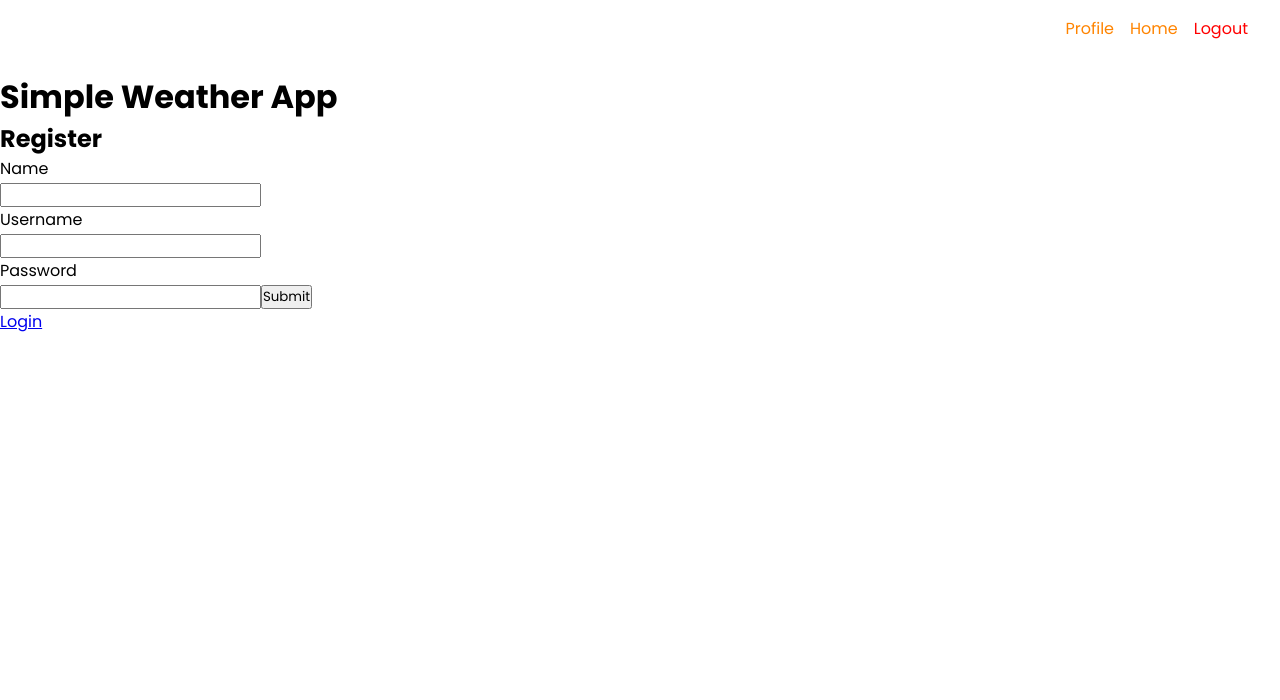
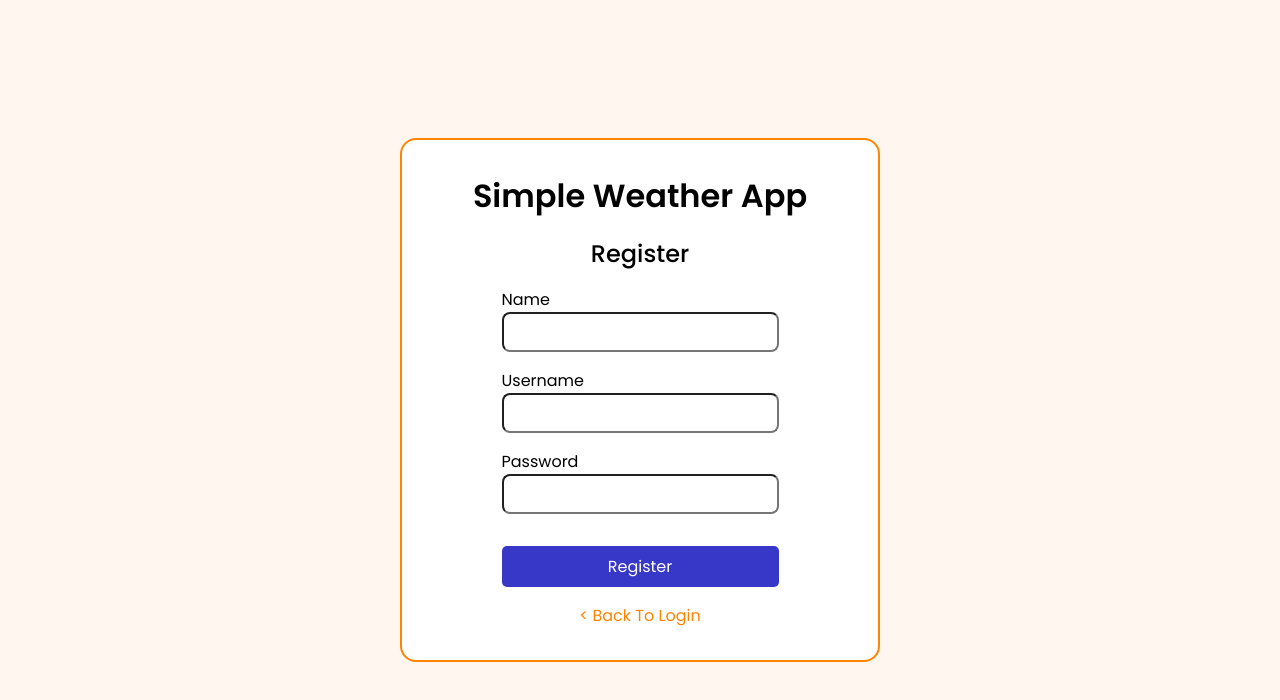
Before and after one commit to mdalamaladm/simple-weather-app, a Nuxt app in the folder client/src/: page /register in a window 1280 px wide. Shown: the top 700 px of the page. Built offline with nearby package versions, Linux system fonts and the light colour scheme.

Commit message:
client: styling the pages

```diff
--- a/client/src/pages/home.vue
+++ b/client/src/pages/home.vue
@@ -1,25 +1,46 @@
 <template>
-  <div>
-    <h2>Welcome, {{ name }} to...</h2>
-    <h1>Simple Weather App</h1>
-    <NuxtLink to="/profile">
-      Tell us more about you
-    </NuxtLink>
+  <div class="home-page">
+    <h2 class="home-page__greeting">
+      Welcome, {{ name }}, to...
+    </h2>
+    <h1 class="home-page__title">
+      Simple Weather App
+    </h1>
+    <div class="home-page__tell-us-wrapper">
+      <NuxtLink to="/profile" class="home-page__tell-us">
+        Tell us more about you
+      </NuxtLink>
+    </div>
     <div v-if="blocked">
-      <p>
+      <p class="home-page__info">
         Unfortunately, We cannot find your current location
       </p>
-      <p>
+      <p class="home-page__info">
         Instead, we will let you know about the weather in Jakarta, Indonesia:
       </p>
-      {{ weather }}
     </div>
-    <div v-else>
-      <p>This is your current weather in your location</p>
-      {{ weather }}
+    <p v-else class="home-page__info">
+      This is your current weather in your location:
+    </p>
+    <div class="home-page__weather">
+      <div class="home-page__weather__main">
+        <img
+          :src="`https://openweathermap.org/img/wn/${weather.icon}@4x.png`"
+          width="200"
+          class="home-page__weather__icon"
+        >
+        <p class="home-page__weather__temp">
+          {{ weather.temperature }}&deg;C
+        </p>
+      </div>
+      <p class="home-page__weather__description">
+        {{ weather.description }}
+      </p>
     </div>
-    <img src="/open-weather.png" alt="">
-    <p>Weather data provided by <a href="https://openweathermap.org/">OpenWeather</a></p>
+    <div class="home-page__attribution">
+      <img src="/open-weather.png" alt="" width="80">
+      <p>Weather data provided by <a href="https://openweathermap.org/" target="_blank" class="home-page__attribution-link">OpenWeather</a></p>
+    </div>
   </div>
 </template>
 
@@ -42,41 +63,106 @@ export default {
         const lat = position.coords.latitude
         const lon = position.coords.longitude
 
-        console.log(lat, lon)
-
         if (lat && lon) {
-          this.weather = await this.$api.$get('/weather', {
-            params: {
-              lat,
-              lon
-            }
-          })
+          this.weather = await this.getWeather(lat, lon)
         } else {
           this.blocked = true
-
-          this.weather = await this.$api.$get('/weather', {
-            params: {
-              lat: 6.2088,
-              lon: 106.8456
-            }
-          })
+          this.weather = await this.getWeather(6.2088, 106.8456)
         }
       },
       async () => {
         this.blocked = true
-
-        this.weather = await this.$api.$get('/weather', {
-          params: {
-            lat: 6.2088,
-            lon: 106.8456
-          }
-        })
+        this.weather = await this.getWeather(6.2088, 106.8456)
       }
     )
+  },
+  methods: {
+    async getWeather (lat, lon) {
+      const data = await this.$api.$get('/weather', {
+        params: { lat, lon }
+      })
+
+      return {
+        description: this.toSpacedPascal(data.weather[0]?.description),
+        icon: data.weather[0]?.icon,
+        temperature: data.main?.temp
+      }
+    },
+    toSpacedPascal (val) {
+      if (!val) { return '' }
+
+      return val.split(' ').map(v => v[0].toUpperCase() + v.slice(1)).join(' ')
+    }
   }
 }
 </script>
 
-<style>
+<style lang="scss" scoped>
+.home-page {
+  display: flex;
+  flex-direction: column;
+  align-items: center;
+  padding: 1rem;
 
+  &__greeting {
+    font-weight: 500;
+    text-align: center;
+  }
+
+  &__title {
+    font-size: 2rem;
+    font-weight: 600;
+    text-align: center;
+  }
+
+  &__attribution {
+    display: flex;
+    align-items: center;
+  }
+
+  &__tell-us-wrapper {
+    display: flex;
+    justify-content: center;
+    margin: 0 0 2rem;
+  }
+
+  &__info {
+    color: gray;
+    text-align: center;
+  }
+
+  &__weather {
+    margin: 0 0 3rem;
+
+    &__main {
+      display: flex;
+      align-items: center;
+    }
+
+    &__temp {
+      flex: none;
+      padding: 2rem;
+      font-size: 2.5rem;
+      font-weight: 500;
+      border-left: solid 1.5px black;
+    }
+
+    &__description {
+      color: rgb(56, 56, 172);
+      font-size: 2.5rem;
+      text-align: center;
+    }
+  }
+
+  &__attribution-link, &__tell-us {
+    margin: 0 1rem 0 0;
+    color: rgb(255, 132, 0);
+    font-size: 600;
+    text-decoration: none;
+
+    &:hover, &:active {
+      color: rgb(177, 94, 4);
+    }
+  }
+}
 </style>
--- a/client/src/pages/index.vue
+++ b/client/src/pages/index.vue
@@ -1,20 +1,24 @@
 <template>
-  <div>
-    <h1>Simple Weather App</h1>
-    <h2>Login</h2>
-    <form @submit.prevent="login">
-      <label>
-        <p>Username</p>
-        <input type="text">
+  <div class="login-page">
+    <p class="login-page__title">
+      Login
+    </p>
+    <form
+      class="login-page__form"
+      @submit.prevent="login"
+    >
+      <label class="login-page__input-wrapper">
+        <p class="login-page__label">Username</p>
+        <input type="text" class="login-page__input">
       </label>
-      <label>
-        <p>Password</p>
-        <input type="text">
+      <label class="login-page__input-wrapper">
+        <p class="login-page__label">Password</p>
+        <input type="password" class="login-page__input">
       </label>
-      <input type="submit">
+      <input type="submit" value="Login" class="button login-page__submit">
     </form>
-    <NuxtLink to="/register">
-      Register
+    <NuxtLink to="/register" class="login-page__register">
+      Create Account
     </NuxtLink>
   </div>
 </template>
@@ -22,8 +26,10 @@
 <script>
 export default {
   name: 'IndexPage',
+  layout: 'outside',
   methods: {
     async login (event) {
+      try {
         const username = event.target[0].value
         const password = event.target[1].value
 
@@ -32,10 +38,80 @@ export default {
           password
         })
 
-      this.$localStorage.set('token', token)
+        this.$cookiz.set('token', token)
 
+        this.$nuxt.$emit('message', 'Login success')
+
+        setTimeout(() => {
           this.$router.push('/home')
+        }, 2000)
+      } catch {
+        this.$nuxt.$emit('message', 'Something\'s wrong, please try again')
+      }
     }
   }
 }
 </script>
+
+<style lang="scss" scoped>
+.button {
+  display: block;
+  padding: 0.5rem 1rem;
+  border: none;
+  border-radius: 5px;
+  font-family: 'Poppins', sans-serif;
+  font-size: 1rem;
+  cursor: pointer;
+}
+
+.login-page {
+  display: flex;
+  flex-direction: column;
+  align-items: center;
+  justify-content: center;
+  height: 100%;
+
+  &__title {
+    margin: 0 0 1rem;
+    font-size: 1.5rem;
+    font-weight: 500;
+  }
+
+  &__form {
+    display: flex;
+    flex-direction: column;
+  }
+
+  &__input-wrapper {
+    display: block;
+    width: 100%;
+    margin: 0 0 1rem;
+  }
+
+  &__input {
+    padding: 0.5rem;
+    border-radius: 0.5rem;
+  }
+
+  &__submit {
+    margin: 1rem 0 0;
+    background-color: rgb(55, 55, 200);
+    color: white;
+
+    &:hover, &:active {
+      background-color: rgb(33, 33, 151);
+    }
+  }
+
+  &__register {
+    margin: 1rem 0 0;
+    color: rgb(255, 132, 0);
+    font-size: 600;
+    text-decoration: none;
+
+    &:hover, &:active {
+      color: rgb(177, 94, 4);
+    }
+  }
+}
+</style>
--- a/client/src/pages/profile.vue
+++ b/client/src/pages/profile.vue
@@ -1,34 +1,34 @@
 <template>
-  <div>
-    <NuxtLink to="/home">
-      Home
-    </NuxtLink>
-    <p>
-      Your Profile
-    </p>
-    <button v-if="edit" @click="edit = false">
+  <div class="profile-page">
+    <h1 class="profile-page__title">
+      About You
+    </h1>
+    <button v-if="edit" class="button profile-page__action" @click="edit = false">
       Cancel
     </button>
-    <button v-else @click="edit = true">
+    <button v-else class="button profile-page__action" @click="edit = true">
       Edit
     </button>
-    <form @submit.prevent="updateProfile">
-      <label>
-        <p>What's Your Name?</p>
-        <input v-if="edit" v-model="profile.name" type="text">
-        <p v-else>{{ profile.name || '-' }}</p>
+    <form
+      class="profile-page__form"
+      @submit.prevent="updateProfile"
+    >
+      <label class="profile-page__input-wrapper">
+        <p class="profile-page__label">What's Yout Name?</p>
+        <input v-if="edit" v-model="profile.name" type="text" class="profile-page__input">
+        <p v-else class="profile-page__text">{{ profile.name || '-' }}</p>
       </label>
-      <label>
-        <p>Where Are You From?</p>
-        <input v-if="edit" v-model="profile.nationality" type="text">
-        <p v-else>{{ profile.nationality || '-' }}</p>
+      <label class="profile-page__input-wrapper">
+        <p class="profile-page__label">Where Are You From?</p>
+        <input v-if="edit" v-model="profile.nationality" type="text" class="profile-page__input">
+        <p v-else class="profile-page__text">{{ profile.nationality || '-' }}</p>
       </label>
-      <label>
-        <p>What's Your Favorite Weather?</p>
-        <input v-if="edit" v-model="profile.favorite_weather" type="text">
-        <p v-else>{{ profile.favorite_weather || '-' }}</p>
+      <label class="profile-page__input-wrapper">
+        <p class="profile-page__label">What's Yout Favorite Weather?</p>
+        <input v-if="edit" v-model="profile.favorite_weather" type="text" class="profile-page__input">
+        <p v-else class="profile-page__text">{{ profile.favorite_weather || '-' }}</p>
       </label>
-      <input v-if="edit" type="submit">
+      <input v-if="edit" type="submit" value="Update" class="button profile-page__submit">
     </form>
   </div>
 </template>
@@ -63,6 +63,79 @@ export default {
 }
 </script>
 
-<style>
+<style lang="scss" scoped>
+.button {
+  display: block;
+  padding: 0.5rem 1rem;
+  border: none;
+  border-radius: 5px;
+  font-family: 'Poppins', sans-serif;
+  font-size: 1rem;
+  cursor: pointer;
+}
 
+.profile-page {
+  display: flex;
+  flex-direction: column;
+  align-items: center;
+  justify-content: center;
+  height: 100%;
+  padding: 1rem;
+
+  &__title {
+    margin: 0 0 0.5rem;
+    font-size: 2rem;
+    font-weight: 500;
+  }
+
+  &__form {
+    display: flex;
+    flex-direction: column;
+    margin: 1.5rem 0 0;
+  }
+
+  &__input-wrapper {
+    display: block;
+    width: 100%;
+    margin: 0 0 1rem;
+  }
+
+  &__input {
+    width: 100%;
+    padding: 0.5rem;
+    border-radius: 0.5rem;
+  }
+
+  &__label {
+    color: gray;
+    text-align: center;
+  }
+
+  &__text {
+    font-size: 1.5rem;
+    text-align: center;
+  }
+
+  &__submit {
+    margin: 1rem 0 0;
+    background-color: rgb(55, 55, 200);
+    color: white;
+
+    &:hover, &:active {
+      background-color: rgb(33, 33, 151);
+    }
+  }
+
+  &__action {
+    margin: 1rem 0 0;
+    background-color: rgb(255, 132, 0);
+    color: white;
+    font-size: 600;
+    text-decoration: none;
+
+    &:hover, &:active {
+      background-color: rgb(177, 94, 4);
+    }
+  }
+}
 </style>
--- a/client/src/pages/register.vue
+++ b/client/src/pages/register.vue
@@ -1,24 +1,28 @@
 <template>
-  <div>
-    <h1>Simple Weather App</h1>
-    <h2>Register</h2>
-    <form @submit.prevent="register">
-      <label>
-        <p>Name</p>
-        <input type="text">
+  <div class="register-page">
+    <p class="register-page__title">
+      Register
+    </p>
+    <form
+      class="register-page__form"
+      @submit.prevent="register"
+    >
+      <label class="register-page__input-wrapper">
+        <p class="register-page__label">Name</p>
+        <input type="text" class="register-page__input">
       </label>
-      <label>
-        <p>Username</p>
-        <input type="text">
+      <label class="register-page__input-wrapper">
+        <p class="register-page__label">Username</p>
+        <input type="text" class="register-page__input">
       </label>
-      <label>
-        <p>Password</p>
-        <input type="text">
+      <label class="register-page__input-wrapper">
+        <p class="register-page__label">Password</p>
+        <input type="password" class="register-page__input">
       </label>
-      <input type="submit">
+      <input type="submit" value="Register" class="button register-page__submit">
     </form>
-    <NuxtLink to="/">
-      Login
+    <NuxtLink to="/" class="register-page__back">
+      &lt; Back To Login
     </NuxtLink>
   </div>
 </template>
@@ -26,8 +30,10 @@
 <script>
 export default {
   name: 'RegisterPage',
+  layout: 'outside',
   methods: {
     async register (event) {
+      try {
         const name = event.target[0].value
         const username = event.target[1].value
         const password = event.target[2].value
@@ -38,8 +44,78 @@ export default {
           password
         })
 
+        this.$nuxt.$emit('message', 'Account has been successfully registered')
+
+        setTimeout(() => {
           this.$router.push('/')
+        }, 2000)
+      } catch {
+        this.$nuxt.$emit('message', 'Something\'s wrong, pleas try again')
+      }
     }
   }
 }
 </script>
+
+<style lang="scss" scoped>
+.button {
+  display: block;
+  padding: 0.5rem 1rem;
+  border: none;
+  border-radius: 5px;
+  font-family: 'Poppins', sans-serif;
+  font-size: 1rem;
+  cursor: pointer;
+}
+
+.register-page {
+  display: flex;
+  flex-direction: column;
+  align-items: center;
+  justify-content: center;
+  height: 100%;
+
+  &__title {
+    margin: 0 0 1rem;
+    font-size: 1.5rem;
+    font-weight: 500;
+  }
+
+  &__form {
+    display: flex;
+    flex-direction: column;
+  }
+
+  &__input-wrapper {
+    display: block;
+    width: 100%;
+    margin: 0 0 1rem;
+  }
+
+  &__input {
+    padding: 0.5rem;
+    border-radius: 0.5rem;
+  }
+
+  &__submit {
+    margin: 1rem 0 0;
+    background-color: rgb(55, 55, 200);
+    color: white;
+
+    &:hover, &:active {
+      background-color: rgb(33, 33, 151);
+    }
+  }
+
+  &__back {
+    margin: 1rem 0 0;
+    color: rgb(255, 132, 0);
+    font-size: 600;
+    text-decoration: none;
+
+    &:hover, &:active {
+      color: rgb(177, 94, 4);
+    }
+  }
+}
+</style>
```
Lines whose indentation alone changed are shown as unchanged.
